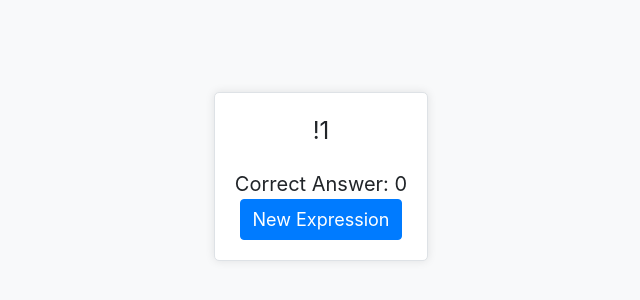
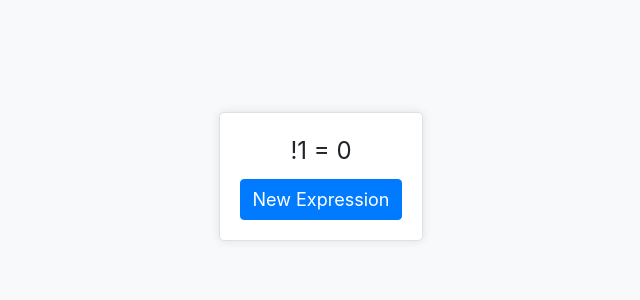
Before and after one commit to gulnaz1024/logic_trainer, a plain HTML site: page fromBeggining.html in a window 1280 px wide. Shown: the part 224-524 px from the top of the page, without its empty margins (319-959 px from the left). Drawn offline with nearby package versions, Linux system fonts and the light colour scheme.

Commit message:
expression + answer

```diff
--- a/fromBeggining.html
+++ b/fromBeggining.html
@@ -26,12 +26,7 @@
 
     #expression {
       font-size: 24px;
-      margin-bottom: 20px;
-    }
-
-    #answer {
-      font-size: 20px;
-      margin-top: 10px;
+      margin-bottom: 10px;
     }
 
     #new-expression-button {
@@ -43,7 +38,6 @@
 
 <div id="expression-container">
   <div id="expression"></div>
-  <div id="answer"></div>
   <button id="new-expression-button" class="btn btn-primary" onclick="generateNewExpression()">New Expression</button>
 </div>
 
@@ -60,8 +54,7 @@
     const selectedExpression = expressions[randomIndex];
     const answer = evaluateExpression(selectedExpression);
 
-    document.getElementById('expression').innerHTML = selectedExpression;
-    document.getElementById('answer').innerHTML = `Correct Answer: ${answer}`;
+    document.getElementById('expression').innerHTML = `${selectedExpression} = ${answer}`;
   }
 
   function evaluateExpression(expression) {
```
